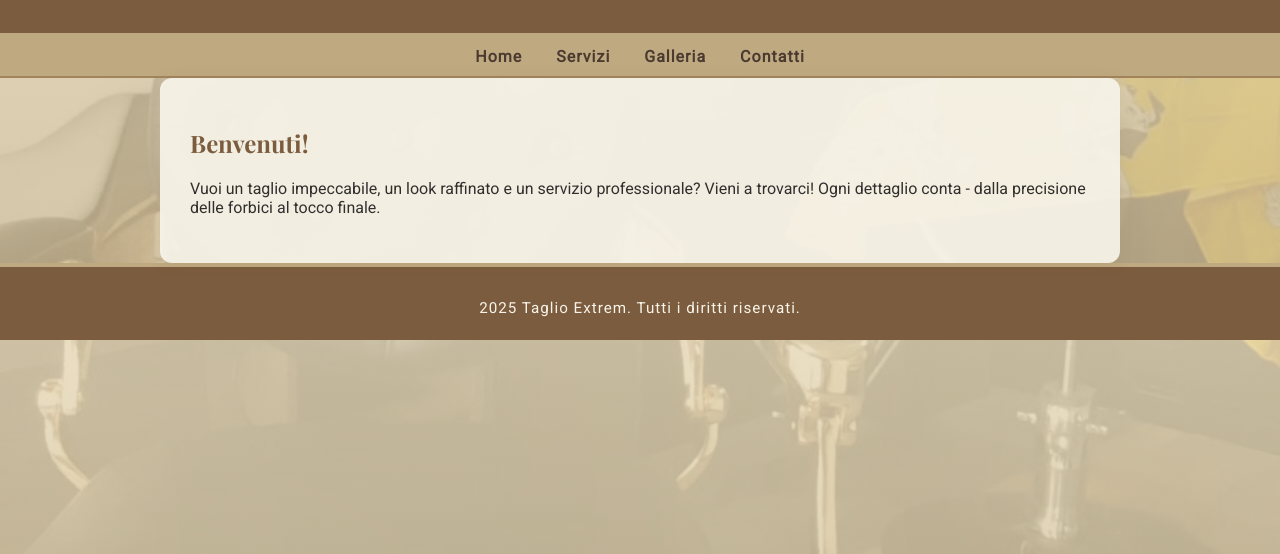
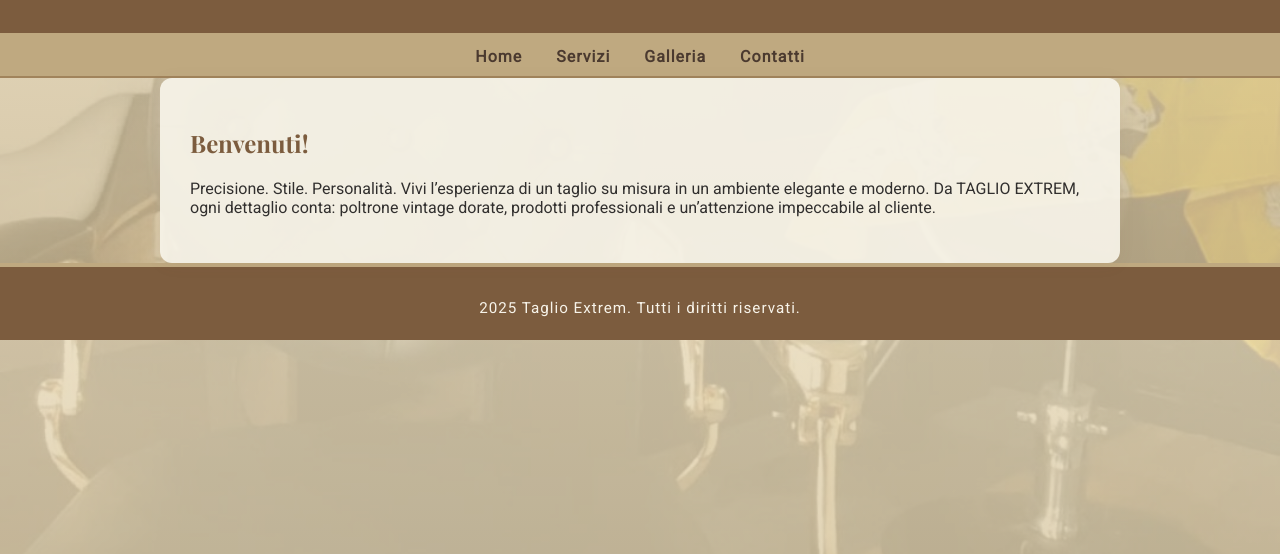
Before and after one commit to marioperez2108/taglioextrem, a plain HTML site: page index.html in a window 1280 px wide. Shown: the part 246-800 px from the top of the page. Drawn offline with nearby package versions, Linux system fonts and the light colour scheme.

Commit message:
Update index.html

```diff
--- a/index.html
+++ b/index.html
@@ -25,10 +25,9 @@
   <main class="fade-in">
     <section class="intro">
       <h2>Benvenuti!</h2>
-      <p>Vuoi un taglio impeccabile,
-un look raffinato e un servizio professionale?
-Vieni a trovarci!
-Ogni dettaglio conta - dalla precisione delle forbici al tocco finale.</p>
+      <p>Precisione. Stile. Personalità.
+Vivi l’esperienza di un taglio su misura in un ambiente elegante e moderno.
+Da TAGLIO EXTREM, ogni dettaglio conta: poltrone vintage dorate, prodotti professionali e un’attenzione impeccabile al cliente.</p>
     </section>
   </main>
 
```
